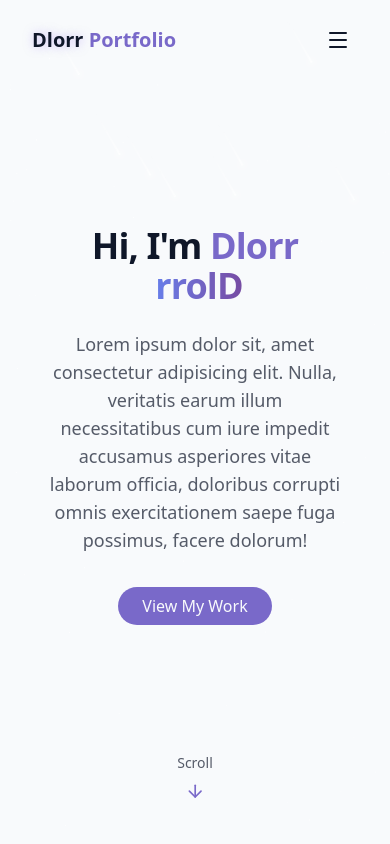
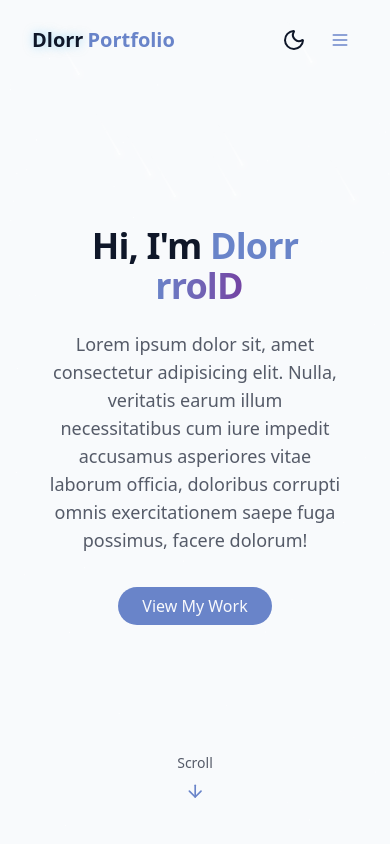
Before and after one commit to dlorr/portfolio, a React (Vite) app: page / in a window 390 px wide. Shown: the top 844 px of the page. Built offline with nearby package versions, Linux system fonts and the light colour scheme.

Commit message:
feaure - fix navbar and modify color theme

```diff
--- a/src/components/Background.jsx
+++ b/src/components/Background.jsx
@@ -1,12 +1,12 @@
 import Meteors from "./ui/Meteors";
 import StarsBackground from "./ui/StarsBackground";
-import ShootingStars from "./ui/ShootingStars";
+// import ShootingStars from "./ui/ShootingStars";
 
 export default function StarBackground() {
   return (
     <div className="fixed inset-0 overflow-hidden pointer-events-none z-0">
       <StarsBackground />
-      <ShootingStars />
+      {/* <ShootingStars /> */}
       <Meteors number={10} />
     </div>
   );
--- a/src/components/ContactSection.jsx
+++ b/src/components/ContactSection.jsx
@@ -29,7 +29,7 @@ export default function ContactSection() {
     }, 1500);
   };
   return (
-    <section id="contact" className="py-24 px-4 relative bg-secondary/30">
+    <section id="contact" className="py-24 px-4 relative">
       <div className="container mx-auto max-w-5xl">
         <h2 className="text-3xl md:text-4xl font-bold mb-4 text-center">
           Get In <span className="text-primary">Touch</span>
@@ -180,7 +180,7 @@ export default function ContactSection() {
                 type="submit"
                 disabled={isSubmitting}
                 className={cn(
-                  "cosmic-button w-full flex items-center justify-center gap-2",
+                  "cosmic-button w-full flex items-center justify-center gap-2 cursor-pointer",
                 )}
               >
                 {isSubmitting ? "Sending..." : "Send Message"}
--- a/src/components/Navbar.jsx
+++ b/src/components/Navbar.jsx
@@ -1,6 +1,7 @@
 import { cn } from "@/lib/utils";
-import { Menu, X } from "lucide-react";
 import { useEffect, useState } from "react";
+import ThemeToggle from "./ThemeToggle";
+import HamburgerIcon from "./ui/HamburgerIcon";
 
 const navItems = [
   {
@@ -28,10 +29,25 @@ const navItems = [
 export default function Navbar() {
   const [isScrolled, setIsScrolled] = useState(false);
   const [isMenuOpen, setIsMenuOpen] = useState(false);
+  const [activeSection, setActiveSection] = useState("hero");
 
   useEffect(() => {
     const handleScroll = () => {
-      setIsScrolled(window.screenY > 10);
+      setIsScrolled(window.scrollY > 10);
+
+      // Get current scroll position
+      const scrollPos = window.scrollY + window.innerHeight / 2;
+
+      // Find the active section
+      let currentSection = "hero";
+      navItems.forEach((item) => {
+        const el = document.querySelector(item.href);
+        if (el && el.offsetTop <= scrollPos) {
+          currentSection = item.href.slice(1);
+        }
+      });
+
+      setActiveSection(currentSection);
     };
 
     window.addEventListener("scroll", handleScroll);
@@ -52,53 +68,74 @@ export default function Navbar() {
           className="text-xl font-bold text-primary flex items-center"
           href="#hero"
         >
-          <span className="relative z-10">
-            <span className="text-glow text-foreground"> Dlorr </span> Portfolio
-          </span>
+          <span className="text-glow text-foreground">Dlorr</span>
+          <span className="ml-1">Portfolio</span>
         </a>
 
         {/* desktop nav */}
-        <div className="hidden md:flex space-x-8">
+        <div className="hidden md:flex items-center space-x-8">
           {navItems.map((item, key) => (
             <a
               key={key}
               href={item.href}
-              className="text-foreground/80 hover:text-primary transition-colors duration-300"
+              className="relative text-foreground/80 hover:text-primary transition-colors duration-300"
             >
               {item.name}
+              <span
+                className={cn(
+                  "absolute left-0 -bottom-1 h-0.5 bg-primary transition-all duration-300",
+                  activeSection === item.href.slice(1)
+                    ? "w-full opacity-100"
+                    : "w-0 opacity-0",
+                )}
+              />
             </a>
           ))}
+
+          {/* Theme Toggle (Desktop) */}
+          <ThemeToggle />
         </div>
 
         {/* mobile nav */}
+        <div className="flex items-center gap-2 md:hidden">
+          {/* Theme Toggle (Mobile - LEFT of hamburger) */}
+          <ThemeToggle />
           <button
             onClick={() => setIsMenuOpen((prev) => !prev)}
-          className="md:hidden p-2 text-foreground z-50"
-          aria-label={isMenuOpen ? "Close menu" : "Open menu"}
+            className="p-2 text-primary z-50 cursor-pointer"
+            aria-expanded={isMenuOpen}
           >
-          {isMenuOpen ? <X size={24} /> : <Menu size={24} />}
+            <HamburgerIcon open={isMenuOpen} />
           </button>
+        </div>
 
         <div
           className={cn(
-            "fixed inset-0 bg-background/95 backdrop-blur-md z-40 flex flex-col items-center justify-center",
+            "absolute right-4 top-full mt-3 w-48 rounded-lg border bg-background shadow-lg",
             "transition-all duration-300 md:hidden",
             isMenuOpen
-              ? "opacity-100 pointer-events-auto"
-              : "opacity-0 pointer-events-none",
+              ? "opacity-100 scale-100 pointer-events-auto"
+              : "opacity-0 scale-95 pointer-events-none",
           )}
         >
-          <div className="flex flex-col space-y-8 text-xl">
-            {navItems.map((item, key) => (
+          <div className="flex flex-col p-2 gap-2">
+            {navItems.map((item, key) => {
+              return (
                 <a
                   key={key}
                   href={item.href}
-                className="text-foreground/80 hover:text-primary transition-colors duration-300"
+                  className={cn(
+                    "rounded-md px-3 py-2 text-sm text-foreground/80 transition-colors duration-300",
+                    activeSection === item.href.slice(1)
+                      ? "bg-primary text-primary-foreground font-medium"
+                      : "hover:bg-primary/50",
+                  )}
                   onClick={() => setIsMenuOpen(false)}
                 >
                   {item.name}
                 </a>
-            ))}
+              );
+            })}
           </div>
         </div>
       </div>
--- a/src/components/ProjectsSection.jsx
+++ b/src/components/ProjectsSection.jsx
@@ -36,7 +36,7 @@ export default function ProjectsSection() {
                   {project.tags.map((tag, key) => (
                     <span
                       key={key}
-                      className="px-2 py-1 text-xs font-medium border rounded-full bg-secondary text-secondary-foreground"
+                      className="px-2 py-1 text-xs font-medium border rounded-full text-foreground"
                     >
                       {tag}
                     </span>
--- a/src/components/ThemeToggle.jsx
+++ b/src/components/ThemeToggle.jsx
@@ -32,14 +32,14 @@ export default function ThemeToggle() {
     <button
       onClick={toggleTheme}
       className={cn(
-        "fixed max-sm:hidden top-5 right-5 z-50 p-2 rounded-full transition-colors duration-300",
-        "focus:outline-hidden",
+        "p-2 rounded-full transition-colors duration-300",
+        "hover:bg-primary/20 focus:outline-hidden",
       )}
     >
       {isDarkMode ? (
-        <Sun className="h-6 w-6 text-yellow-300" />
+        <Sun className="h-6 w-6 text-foreground" />
       ) : (
-        <Moon className="h-6 w-6 text-blue-300" />
+        <Moon className="h-6 w-6 text-foreground" />
       )}
     </button>
   );
--- /dev/null
+++ b/src/components/ui/HamburgerIcon.jsx
@@ -0,0 +1,35 @@
+import { cn } from "@/lib/utils";
+
+export default function HamburgerIcon({ open, className }) {
+  return (
+    <svg
+      className={cn("h-5 w-5", className)}
+      viewBox="0 0 24 24"
+      fill="none"
+      stroke="currentColor"
+      strokeWidth="2"
+      strokeLinecap="round"
+      strokeLinejoin="round"
+    >
+      <path
+        d="M4 12H20"
+        className={`origin-center transition-all duration-300 ${
+          open ? "rotate-45" : ""
+        }`}
+      />
+      <path
+        d="M4 12H20"
+        className={`origin-center transition-all duration-300 ${
+          open ? "opacity-0" : "-translate-y-1.5"
+        }`}
+      />
+      <path
+        d="M4 12H20"
+        className={`origin-center transition-all duration-300 ${
+          open ? "-rotate-45" : ""
+        }`}
+        style={{ transform: open ? undefined : "translateY(6px)" }}
+      />
+    </svg>
+  );
+}
--- a/src/components/ui/Toast.jsx
+++ b/src/components/ui/Toast.jsx
@@ -54,7 +54,7 @@ export const ToastAction = React.forwardRef(({ className, ...props }, ref) => (
   <ToastPrimitives.Action
     ref={ref}
     className={cn(
-      "inline-flex h-8 shrink-0 items-center justify-center rounded-md border bg-transparent px-3 text-sm font-medium ring-offset-background transition-colors hover:bg-secondary focus:outline-hidden focus:ring-2 focus:ring-ring focus:ring-offset-2 disabled:pointer-events-none disabled:opacity-50 group-[.destructive]:border-muted/40 hover:group-[.destructive]:border-destructive/30 hover:group-[.destructive]:bg-destructive hover:group-[.destructive]:text-destructive-foreground focus:group-[.destructive]:ring-destructive",
+      "inline-flex h-8 shrink-0 items-center justify-center rounded-md border bg-transparent px-3 text-sm font-medium ring-offset-background transition-colors hover:bg-primary focus:outline-hidden focus:ring-2 focus:ring-ring focus:ring-offset-2 disabled:pointer-events-none disabled:opacity-50 group-[.destructive]:border-muted/40 hover:group-[.destructive]:border-destructive/30 hover:group-[.destructive]:bg-destructive hover:group-[.destructive]:text-destructive-foreground focus:group-[.destructive]:ring-destructive",
       className,
     )}
     {...props}
--- a/src/index.css
+++ b/src/index.css
@@ -7,6 +7,7 @@
   --color-primary: hsl(var(--primary));
   --color-primary-foreground: hsl(var(--primary-foreground));
   --color-muted-foreground: hsl(var(--foreground) / 0.7);
+  --color-secondary: hsl(var(--secondary));
 
   --color-card: hsl(var(--card));
 
@@ -73,11 +74,14 @@
     --background: 210 40% 98%;
     --foreground: 222 47% 11%;
 
-    --primary: 250 47% 60%;
-    --primary-foreground: 210 40% 98%;
+    /* --primary: 250 47% 60%; */
+    --primary: 223 47% 60%;
+    --primary-foreground: 223 40% 98%;
+    --secondary: 270 42% 45%;
 
     --card: 0 0% 100%;
 
+    /* --border: 214 32% 91%; */
     --border: 214 32% 91%;
   }
 
@@ -85,38 +89,16 @@
     --background: 222 47% 4%;
     --foreground: 213 31% 91%;
 
-    --primary: 250 65% 65%;
-    --primary-foreground: 213 31% 91%;
+    /* --primary: 250 65% 65%; */
+    --primary: 223 65% 65%;
+    --primary-foreground: 223 31% 91%;
+    --secondary: 270 60% 50%;
 
     --card: 222 47% 8%;
 
+    /* --border: 217 33% 20%; */
     --border: 217 33% 20%;
   }
-
-  /* Blueish */
-  /* :root {
-    --background: 210 40% 98%;
-    --foreground: 222 47% 11%;
-
-    --primary: 217 91% 60%;
-    --primary-foreground: 210 40% 98%;
-
-    --card: 0 0% 100%;
-
-    --border: 214 32% 91%;
-  }
-
-  .dark {
-    --background: 222 47% 6%;
-    --foreground: 213 31% 91%;
-
-    --primary: 217 91% 65%;
-    --primary-foreground: 213 31% 91%;
-
-    --card: 222 47% 10%;
-
-    --border: 217 33% 20%;
-  } */
 
   * {
     @apply border-border;
@@ -157,12 +139,12 @@
 
 @utility text-glow {
   @apply relative;
-  text-shadow: 0 0 10px rgba(167, 139, 250, 0.5);
+  text-shadow: 0 0 10px rgba(89, 195, 246, 0.5);
 }
 
 @utility card-hover {
   @apply transition-transform duration-300 hover:scale-[1.02] hover:shadow-lg;
-  text-shadow: 0 0 10px rgba(167, 139, 250, 0.5);
+  text-shadow: 0 0 10px rgba(89, 195, 246, 0.5);
 }
 
 @utility gradient-border {
@@ -174,7 +156,7 @@
 
 @utility cosmic-button {
   @apply px-6 py-2 rounded-full bg-primary text-primary-foreground font-medium transition-all duration-300
-  hover:shadow-[0_0_10px_rgba(139,92,246,0.5)]
+  hover:shadow-[0_0_10px_rgba(89,195,246,0.5)]
   hover:scale-105 active:scale-95;
 }
 
@@ -189,7 +171,7 @@
 }
 
 @utility text-gradient {
-  @apply bg-linear-to-r from-[#667eea] to-[#764ba2] text-transparent bg-clip-text inline-block;
+  @apply bg-linear-to-r from-[hsl(var(--primary))] to-[hsl(var(--secondary))] text-transparent bg-clip-text inline-block;
 }
 
 #root {
--- a/src/pages/Home.jsx
+++ b/src/pages/Home.jsx
@@ -12,7 +12,7 @@ export default function Home() {
   return (
     <div className="min-h-screen bg-background text-foreground overflow-x-hidden">
       {/* Theme toggle */}
-      <ThemeToggle />
+      {/* <ThemeToggle /> */}
 
       {/* Background effects */}
       <Background />
```
Also changed, not shown: src/components/SkillsSection.jsx (+4 -4 lines). Lines whose indentation alone changed are shown as unchanged.
